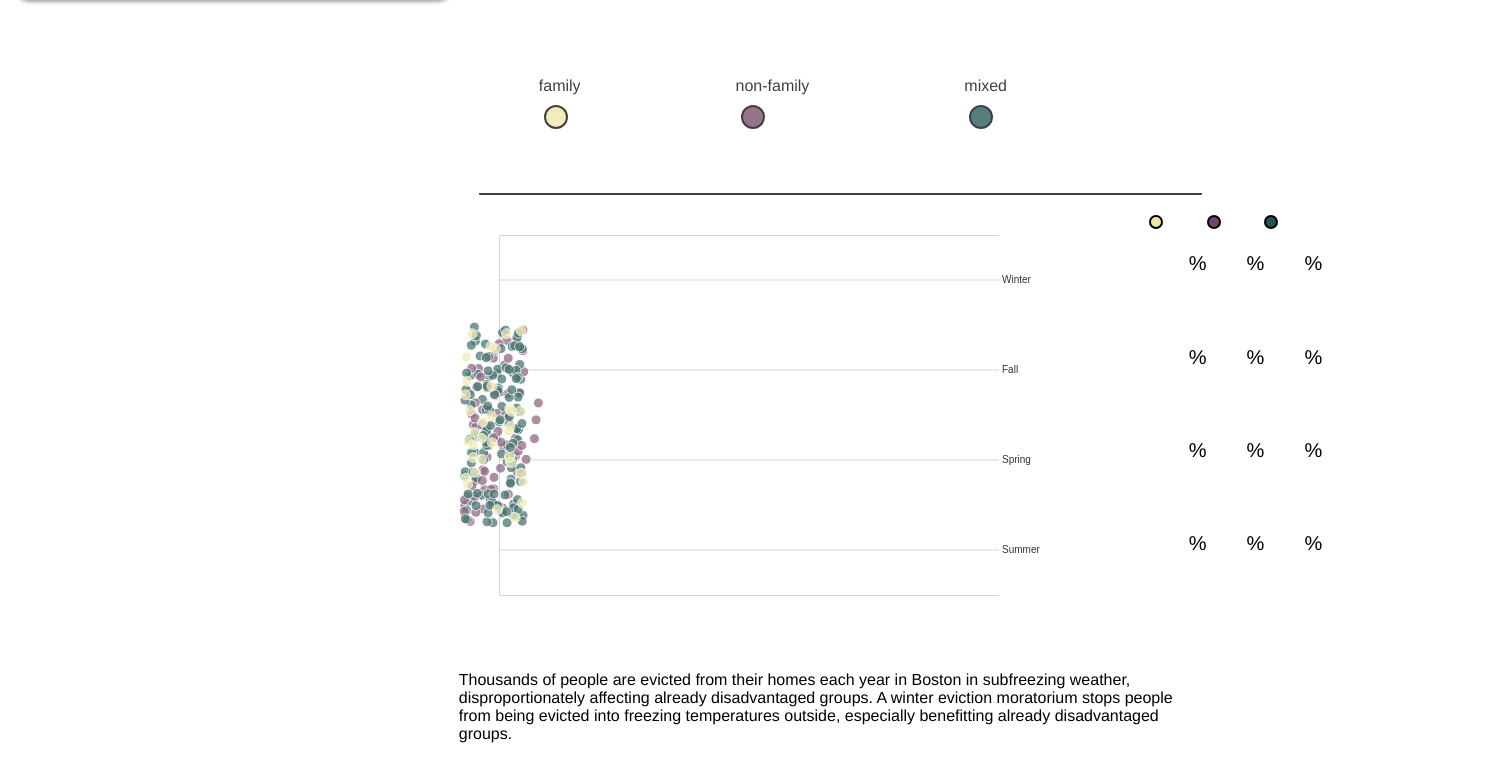
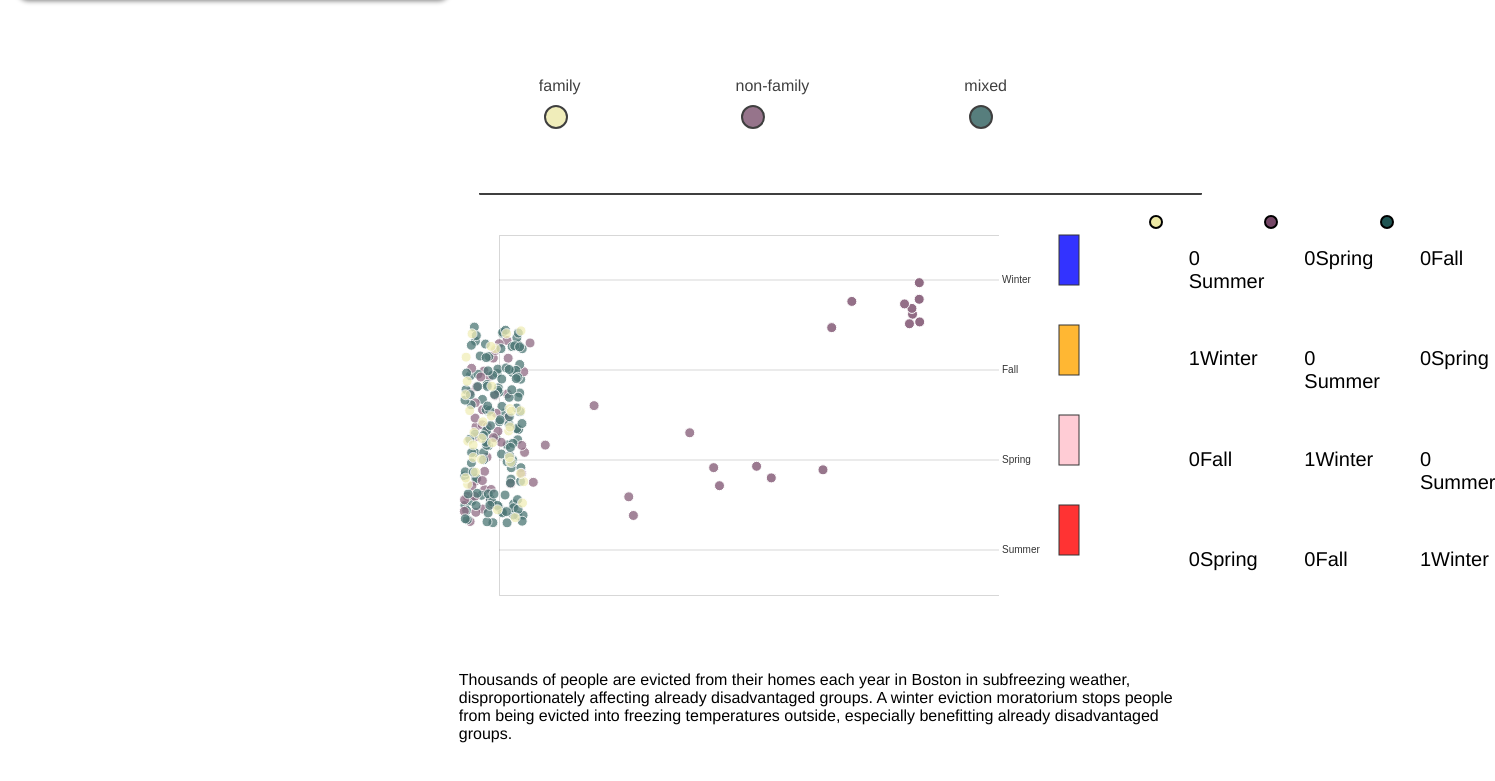
Before and after one commit to tedletsou/fp3, a SvelteKit app: page / in a window 1280 px wide. Shown: the part 1003-1784 px from the top of the page, 1495 px wide, since content can reach past the window. Built offline with nearby package versions, Linux system fonts and the light colour scheme.

Commit message:
preliminary increment of eviction for dot animations

```diff
--- a/src/routes/+page.svelte
+++ b/src/routes/+page.svelte
@@ -552,8 +552,6 @@
                       bin_type={corp_bins} data={data} text={["Low Corporate Ownership"]}/>
         {/if}
 
-
-
     </div>
 
     <div class="simulate_winter_ban">
--- a/src/routes/DotAnimation.svelte
+++ b/src/routes/DotAnimation.svelte
@@ -17,6 +17,8 @@
     let startX = 5;
     let startY = height/4 ;
     let hoveredIndex = -1;
+    let boxWidth = 20;
+    let boxHeight = 50;
     $: hoveredEviction = data[hoveredIndex]?? {};
     let tooltipPosition = {x:0, y:0};
     let evictionTooltip;
@@ -29,13 +31,20 @@
         right: width - margin.right
     };
     let yScale = d3.scaleBand();
+    let summer_dots = 0;
+    let spring_dots = 0;
+    let fall_dots = 0;
+    let winter_dots = 0;
+    let season_dot;
+
+    $: season_dot = summer_dots;
 
     // Define your custom colors
     let customColors = ['#ECE8A4', '#744665', '#1F5452', '#46A09E']; // Example colors: red, green, blue, yellow
 
     // Create the ordinal scale with your custom colors
     let fillColor = d3.scaleOrdinal(customColors);
-    //let fillColor = d3.scaleOrdinal(d3.schemeCategory10);
+    let monthColor = d3.scaleOrdinal(["red", "pink", "orange", "blue"]);
     const format = d3.format(".1~%");
 
     $: yScale = yScale.domain(temp_bins).range([usableArea.bottom, usableArea.top]);
@@ -43,8 +52,44 @@
         d3.select(yAxisGridlines).call(d3.axisRight(yScale).tickSize(width-100));
     }
 
-    async function dotInteraction (index, evt){
+    async function dotInteraction (data, index, evt){
         let hoveredDot = evt.target;
+
+        if (evt.type === "animationend")
+        {
+            if ( convertMonthToTemp(data.month) === "Summer")
+            {
+                console.log("I am a summer eviction!!!");
+                summer_dots +=1;
+                // console.log(summer_dots);
+                // console.log();
+            }
+
+            else if (convertMonthToTemp(data.month) === "Spring")
+            {
+                console.log("I am a spring eviction!!!");
+                spring_dots +=1;
+                // console.log(spring_dots);
+                // console.log();
+            }
+
+            else if (convertMonthToTemp(data.month) === "Fall")
+            {
+                console.log("I am a fall eviction!!!");
+                fall_dots +=1;
+                // console.log(fall_dots);
+                // console.log();
+            }
+
+            if (convertMonthToTemp(data.month) === "Winter")
+            {
+                console.log("I am a winter eviction!!!");
+                winter_dots +=1;
+                // console.log(winter_dots);
+                // console.log();
+            }
+
+        }
 
         if (evt.type === "mouseenter" || evt.type === "focus")
         {
@@ -115,24 +160,40 @@
             return "Summer";
         }
     }
+    function updateDotCount(dot, index)
+    {
+
+        num_dots +=1;
+    }
 
 </script>
 <style>
 
 @keyframes moveCircles{
+
+    100%{
+        /* fill: var(--seasonColor); */
+        opacity: 100%;
+        /* transform: scale(1.5); */
+        /* opacity: 0%; */
+    }
     to{
         /* final x position of cirlce */
         cx: var(--xposition);
-
         /* final x position of cirlce */
         cy: var(--yposition);
+
+            /* changes the color of the circle to match the season */
+        /* fill: var(--seasonColor); */
     }
 }
 .moving_dots{
     opacity: 75%;
     /* animation: moveCircles 20s  ease-in-out; */
-    animation: moveCircles 25s  ease-in-out;
+    animation: moveCircles 5s ease-in-out;
     animation-delay: calc(var(--index) * 200ms);
+    animation-iteration-count: 1;
+    animation-fill-mode: forwards;
 }
 .description{
     /* border: 2px solid black; */
@@ -245,7 +306,7 @@ svg{
             <!-- x, y, width, height -->
             <!-- viewBox="0 0 180 140" -->
             <svg
-                width={width} height={height}>
+                width={width+50} height={height}>
                 <g class="gridlines" transform="translate({usableArea.left}, 0)" bind:this={yAxisGridlines} />
                 <g transform="translate({usableArea.top})" bind:this={yAxis}/>
                 <!-- INSERT AN IMAGE ELEMENT TO  -->
@@ -258,16 +319,35 @@ svg{
                         fill={dataColoring(d, metric, index)}
                         stroke="white"
                         style="
-                        --xposition:{425-Math.random() * 50};
+                        --xposition:{500-Math.random() * 50};
                         --index:{index};
-                        --yposition:{ yScale( convertMonthToTemp(d.month) ) + yScale.bandwidth() / 2 + Math.random()*40}"
+                        --yposition:{ yScale( convertMonthToTemp(d.month) ) + yScale.bandwidth() / 2 + Math.random()*40};
+                        --seasonColor: { monthColor(convertMonthToTemp(d.month)) };"
+                        on:mouseenter= {evt=> dotInteraction(d, index, evt)}
+                        on:mouseleave={evt => dotInteraction(d, index, evt)}
+                        on:animationend={evt => dotInteraction(d, index, evt)}
+                    />
+                    <!-- <polygon
+                        class="moving_dots"
+                        points="1, -1 2, -2 2, -5 1, -6 -2, -6 -3,
+                        -5 -3, -2 -2, -1 -3, 7 -1, 7 -1, 4 0, 4 0, 7 2, 7"
+                        transform="translate(-7, 0"
+                        fill={dataColoring(d, metric, index)}
+                        stroke="white"
                         on:mouseenter= {evt=> dotInteraction(index, evt)}
                         on:mouseleave={evt => dotInteraction(index, evt)}
+                    /> -->
+                {/each}
+
+                {#each temp_bins as bin}
+                    <rect
+                    x={ 600 }
+                    y={ yScale(bin) }
+                    width={boxWidth}
+                    height={boxHeight}
+                    stroke="black"
+                    fill={monthColor(bin)}
                     />
-                    <!-- animation-delay:{index * 100}ms -->
-                    <!-- --index:{index} -->
-                    <!-- --yposition:{yScale( convertMonthToTemp(d.month) ) + yScale.bandwidth() / 2 + Math.random()*20} -->
-                    <!-- yposition css variable moves the dots to the appropriate bins -->
                 {/each}
             </svg>
         </section>
@@ -279,9 +359,29 @@ svg{
                     style="background-color:{fillColor(bin)}"
                 />
 
-                {#each temp_bins as bin, index}
+                {#each temp_bins as b, index}
                     <!-- <dd class="percent_labels">(bin, temp): ({index}, {i})%</dd> -->
-                    <dd class="percent_labels">%</dd>
+                    {console.log(bin)}
+                    {#if b === "Summer"}
+                        <dd class="percent_labels">{summer_dots} Summer</dd>
+                    {/if}
+
+                    {#if b === "Spring"}
+                        <dd class="percent_labels">{spring_dots}Spring</dd>
+                    {/if}
+
+                    {#if b === "Fall"}
+                        <dd class="percent_labels">{fall_dots}Fall</dd>
+                    {/if}
+
+                    {#if b === "Winter"}
+                        <dd class="percent_labels">{winter_dots}Winter</dd>
+                    {/if}
+                    {:else}
+                    <!-- <dd class="percent_labels">%</dd> -->
+
+                    {console.log(bin)}
+
                 {/each}
             {/each}
         </section>
```
